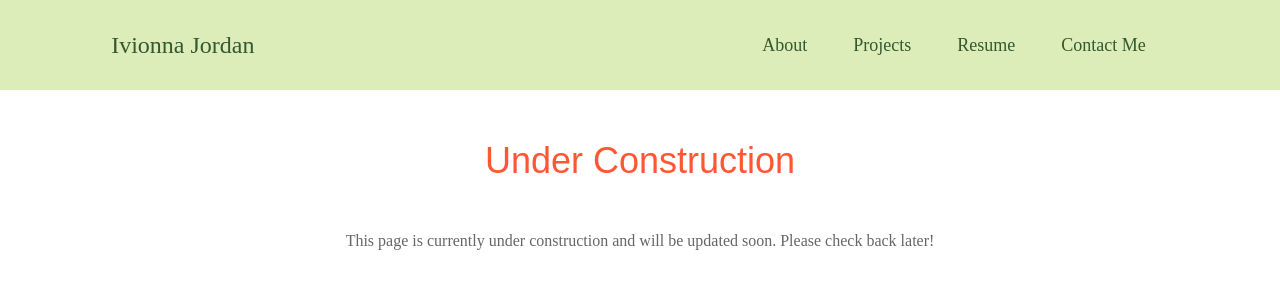
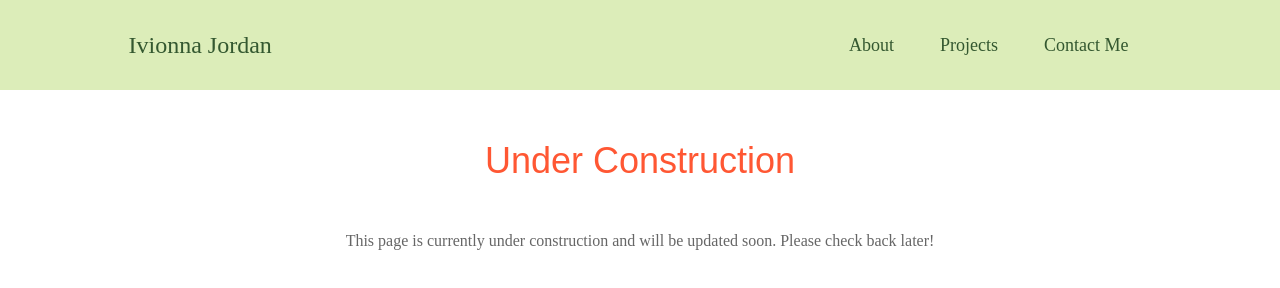
Before and after one commit to jordan-iv/Jordan-iv.github.io, a plain HTML site: page contact.html in a window 1280 px wide. Drawn offline with Linux system fonts and the light colour scheme; a web font is replaced by a local one.

Commit message:
Update contact.html

```diff
--- a/contact.html
+++ b/contact.html
@@ -21,7 +21,6 @@
             <ul>
                 <li><a href="about.html">About</a></li>
                 <li><a href="project.html">Projects</a></li>
-                <li><a href="Jordan-I-Resume.pdf">Resume</a></li>
                 <li><a href="contact.html">Contact Me</a></li>
             </ul>
         </nav>
```
